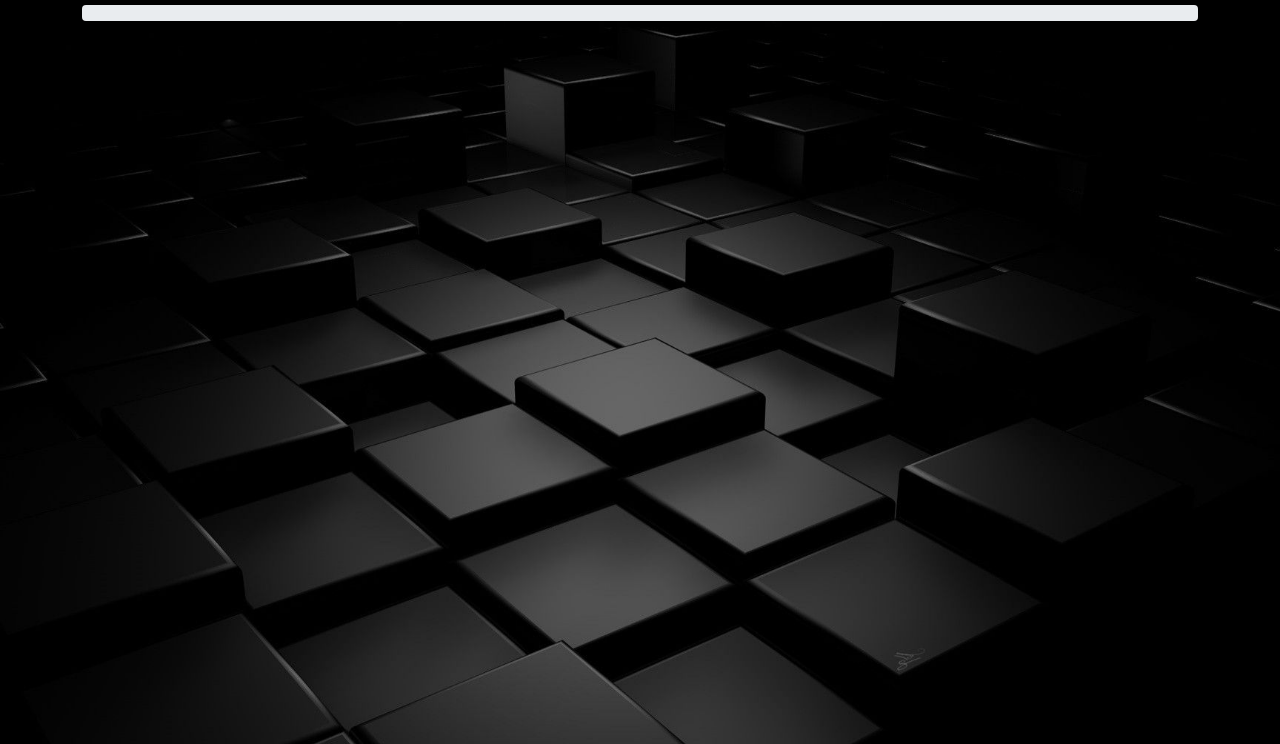
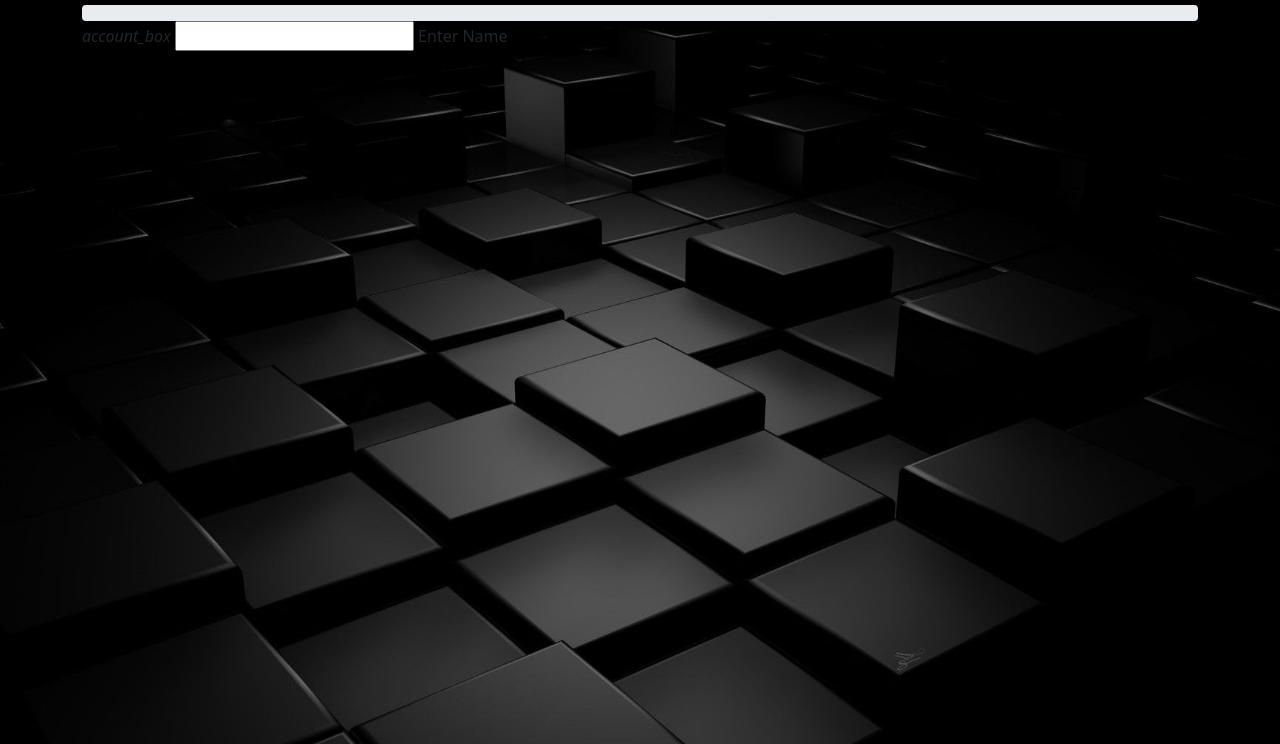
Before and after one commit to nyarindas/Quizweek3IP, a plain HTML site: page index.html in a window 1280 px wide. Shown: the part 56-800 px from the top of the page. Drawn offline with nearby package versions, Linux system fonts and the light colour scheme; files whose address does not match are found by name.

Commit message:
inputfield

```diff
--- a/index.html
+++ b/index.html
@@ -25,8 +25,12 @@
             <div class="progress yellow">
                 <div class="indeterminate"></div>
 
+            </div>
 
-
+            <div class="input_field">
+                <i class="material-icons white-text">account_box</i>
+                <input type="text" class="white-text" id="name">
+                <label for="name">Enter Name</label>
 
 
             </div>
```
